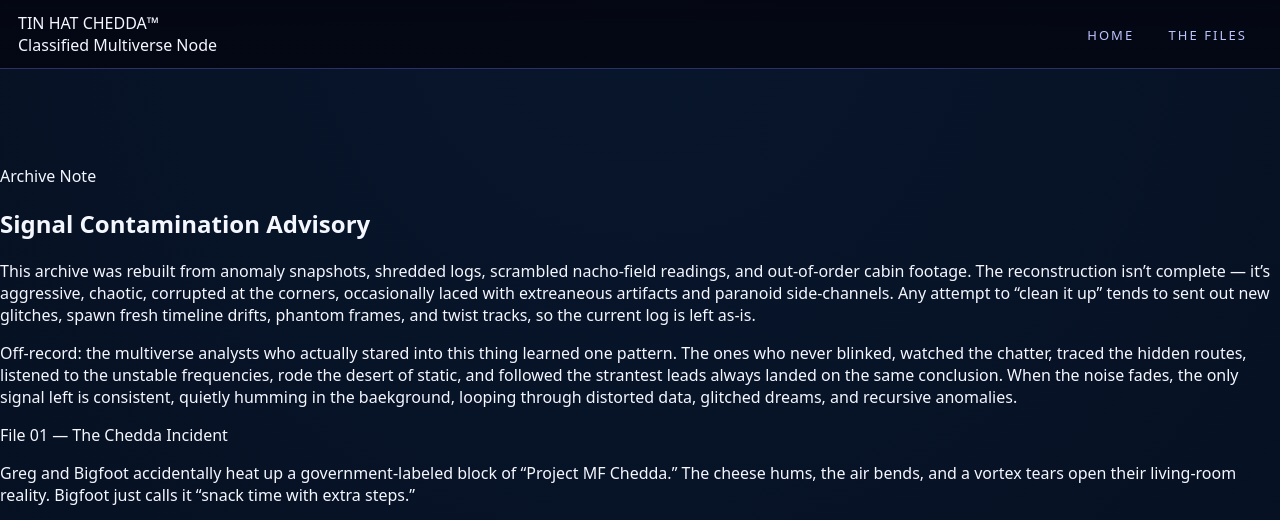
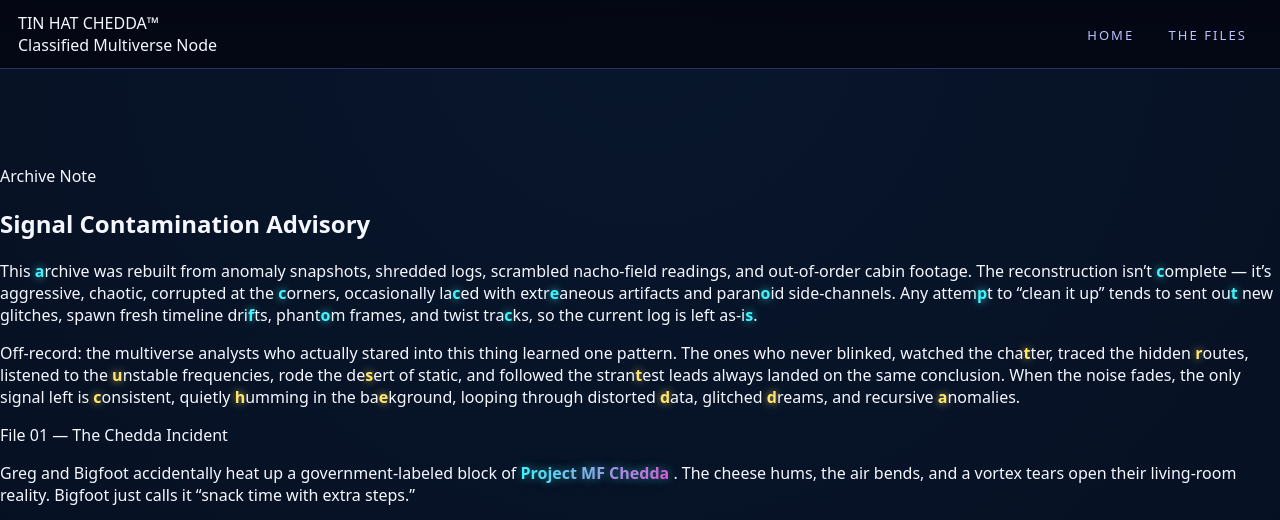
Before and after one commit to tinhatchedda/tinhatchedda, a plain HTML site: page incident.html in a window 1280 px wide. Shown: the top 520 px of the page. Drawn offline with Linux system fonts and the light colour scheme; grey boxes are pictures that could not be loaded.

Commit message:
Update incident.html

```diff
--- a/incident.html
+++ b/incident.html
@@ -28,29 +28,37 @@
       <h1 class="panel-title">Signal Contamination Advisory</h1>
 
       <p>
-        This <span class="glow-letter cyan">a</span>rchive was rebuilt from anomaly snapshots,
-        shredded logs, scrambled na<span class="glow-letter cyan">c</span>ho-field readings, and
+        This <span style="color:#3ff4fb;text-shadow:0 0 8px rgba(63,244,251,0.8);font-weight:600;">a</span>rchive
+        was rebuilt from anomaly snapshots, shredded logs, scrambled nacho-field readings, and
         out-of-order cabin footage. The reconstruction isn’t
-        <span class="glow-letter cyan">c</span>omplete — it’s aggressive, chaotic, corrupted at the
-        <span class="glow-letter cyan">c</span>orners, occasionally la<span class="glow-letter cyan">c</span>ed
-        with extr<span class="glow-letter cyan">e</span>aneous artifacts and paran<span class="glow-letter cyan">o</span>id
-        side-channels. Any attem<span class="glow-letter cyan">p</span>t to “clean it up” tends to
-        sent ou<span class="glow-letter cyan">t</span> new glitches, spawn fresh timeline dri<span class="glow-letter cyan">f</span>ts,
-        phant<span class="glow-letter cyan">o</span>m frames, and twist tra<span class="glow-letter cyan">c</span>ks, so the
-        current log is left as-i<span class="glow-letter cyan">s</span>.
+        <span style="color:#3ff4fb;text-shadow:0 0 8px rgba(63,244,251,0.8);font-weight:600;">c</span>omplete —
+        it’s aggressive, chaotic, corrupted at the
+        <span style="color:#3ff4fb;text-shadow:0 0 8px rgba(63,244,251,0.8);font-weight:600;">c</span>orners,
+        occasionally la<span style="color:#3ff4fb;text-shadow:0 0 8px rgba(63,244,251,0.8);font-weight:600;">c</span>ed
+        with extr<span style="color:#3ff4fb;text-shadow:0 0 8px rgba(63,244,251,0.8);font-weight:600;">e</span>aneous
+        artifacts and paran<span style="color:#3ff4fb;text-shadow:0 0 8px rgba(63,244,251,0.8);font-weight:600;">o</span>id
+        side-channels. Any attem<span style="color:#3ff4fb;text-shadow:0 0 8px rgba(63,244,251,0.8);font-weight:600;">p</span>t
+        to “clean it up” tends to sent ou<span style="color:#3ff4fb;text-shadow:0 0 8px rgba(63,244,251,0.8);font-weight:600;">t</span>
+        new glitches, spawn fresh timeline dri<span style="color:#3ff4fb;text-shadow:0 0 8px rgba(63,244,251,0.8);font-weight:600;">f</span>ts,
+        phant<span style="color:#3ff4fb;text-shadow:0 0 8px rgba(63,244,251,0.8);font-weight:600;">o</span>m frames,
+        and twist tra<span style="color:#3ff4fb;text-shadow:0 0 8px rgba(63,244,251,0.8);font-weight:600;">c</span>ks,
+        so the current log is left as-i<span style="color:#3ff4fb;text-shadow:0 0 8px rgba(63,244,251,0.8);font-weight:600;">s</span>.
       </p>
 
       <p>
         Off-record: the multiverse analysts who actually stared into this thing learned one pattern.
-        The ones who never blinked, watched the cha<span class="glow-letter yellow">t</span>ter,
-        traced the hidden <span class="glow-letter yellow">r</span>outes, listened to the
-        <span class="glow-letter yellow">u</span>nstable frequencies, rode the de<span class="glow-letter yellow">s</span>ert
-        of static, and followed the stran<span class="glow-letter yellow">t</span>est leads always
-        landed on the same conclusion. When the noise fades, the only signal left is
-        <span class="glow-letter yellow">c</span>onsistent, quietly <span class="glow-letter yellow">h</span>umming
-        in the ba<span class="glow-letter yellow">e</span>kground, looping through distorted
-        <span class="glow-letter yellow">d</span>ata, glitched <span class="glow-letter yellow">d</span>reams,
-        and recursive <span class="glow-letter yellow">a</span>nomalies.
+        The ones who never blinked, watched the cha<span style="color:#ffe66b;text-shadow:0 0 8px rgba(255,230,107,0.8);font-weight:600;">t</span>ter,
+        traced the hidden <span style="color:#ffe66b;text-shadow:0 0 8px rgba(255,230,107,0.8);font-weight:600;">r</span>outes,
+        listened to the <span style="color:#ffe66b;text-shadow:0 0 8px rgba(255,230,107,0.8);font-weight:600;">u</span>nstable
+        frequencies, rode the de<span style="color:#ffe66b;text-shadow:0 0 8px rgba(255,230,107,0.8);font-weight:600;">s</span>ert
+        of static, and followed the stran<span style="color:#ffe66b;text-shadow:0 0 8px rgba(255,230,107,0.8);font-weight:600;">t</span>est
+        leads always landed on the same conclusion. When the noise fades, the only signal left is
+        <span style="color:#ffe66b;text-shadow:0 0 8px rgba(255,230,107,0.8);font-weight:600;">c</span>onsistent,
+        quietly <span style="color:#ffe66b;text-shadow:0 0 8px rgba(255,230,107,0.8);font-weight:600;">h</span>umming
+        in the ba<span style="color:#ffe66b;text-shadow:0 0 8px rgba(255,230,107,0.8);font-weight:600;">e</span>kground,
+        looping through distorted <span style="color:#ffe66b;text-shadow:0 0 8px rgba(255,230,107,0.8);font-weight:600;">d</span>ata,
+        glitched <span style="color:#ffe66b;text-shadow:0 0 8px rgba(255,230,107,0.8);font-weight:600;">d</span>reams,
+        and recursive <span style="color:#ffe66b;text-shadow:0 0 8px rgba(255,230,107,0.8);font-weight:600;">a</span>nomalies.
       </p>
     </section>
 
@@ -59,9 +67,19 @@
       <div class="pill-label">File 01 — The Chedda Incident</div>
       <p>
         Greg and Bigfoot accidentally heat up a government-labeled block of
-        “Project MF Chedda.” The cheese hums, the air bends, and a vortex tears
-        open their living-room reality. Bigfoot just calls it “snack time with
-        extra steps.”
+        <span
+          style="
+            background:linear-gradient(90deg,#3ff4fb,#ff3acf);
+            -webkit-background-clip:text;
+            color:transparent;
+            text-shadow:0 0 10px rgba(63,244,251,0.5);
+            font-weight:700;
+          "
+        >
+          Project MF Chedda
+        </span>.
+        The cheese hums, the air bends, and a vortex tears open their living-room
+        reality. Bigfoot just calls it “snack time with extra steps.”
       </p>
       <div class="video-frame">
         <video
```
